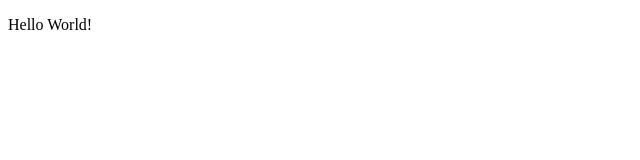
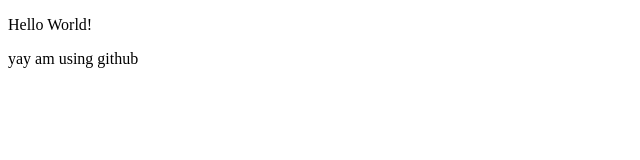
Before and after one commit to LaylaAbab/GSDC-01, a plain HTML site: page index.html in a window 1280 px wide. Shown: the whole page, without its empty margins (0-640 px from the left). Drawn offline with Linux system fonts and the light colour scheme.

Commit message:
update index.html
Added a paragraph

```diff
--- a/index.html
+++ b/index.html
@@ -5,5 +5,6 @@
 </head>
 <body>
 	<p> Hello World! </p>
+	<p> yay am using github </p>
 </body>
 </html>
```
